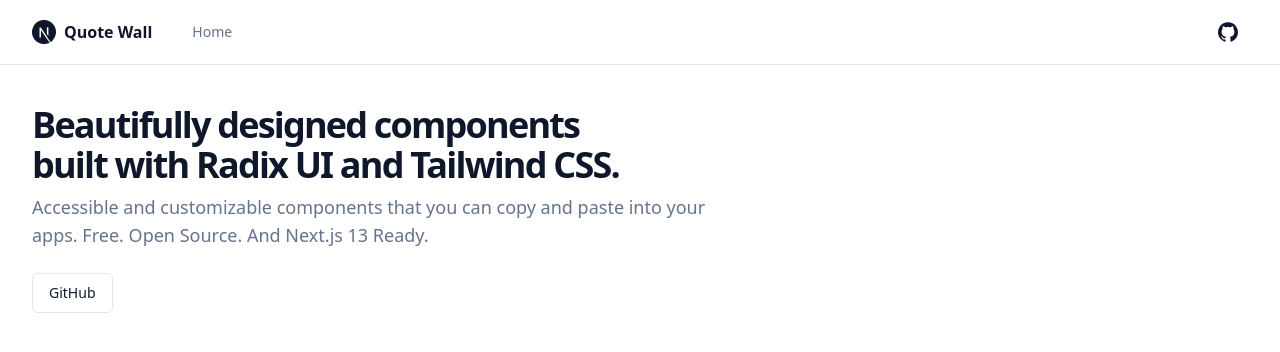
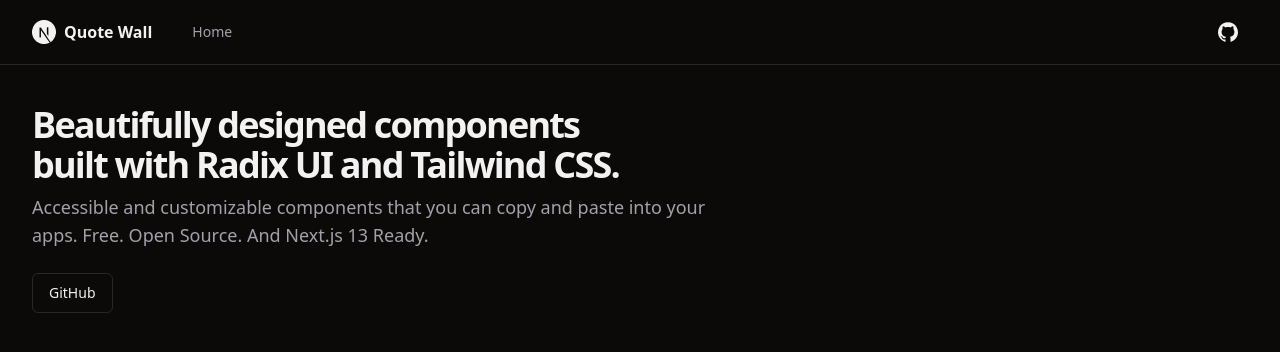
Before and after one commit to joeRob2468/quote-wall-r3f, a Next.js app: page / in a window 1280 px wide. Shown: the top 352 px of the page. Built offline with nearby package versions, Linux system fonts and the light colour scheme.

Commit message:
updated to a simple darkmode color set

```diff
--- a/src/app/layout.tsx
+++ b/src/app/layout.tsx
@@ -29,7 +29,7 @@ export default function RootLayout({ children }: RootLayoutProps) {
         <head />
         <body
           className={cn(
-            "min-h-screen bg-background font-sans antialiased",
+            "min-h-screen bg-background font-sans antialiased dark",
             fontSans.variable
           )}
         >
--- a/src/styles/globals.css
+++ b/src/styles/globals.css
@@ -5,68 +5,47 @@
 @layer base {
   :root {
     --background: 0 0% 100%;
-    --foreground: 222.2 47.4% 11.2%;
-
-    --muted: 210 40% 96.1%;
-    --muted-foreground: 215.4 16.3% 46.9%;
-
+    --foreground: 240 10% 3.9%;
+    --card: 0 0% 100%;
+    --card-foreground: 240 10% 3.9%;
     --popover: 0 0% 100%;
-    --popover-foreground: 222.2 47.4% 11.2%;
-
-    --border: 214.3 31.8% 91.4%;
-    --input: 214.3 31.8% 91.4%;
-
-    --card: 0 0% 100%;
-    --card-foreground: 222.2 47.4% 11.2%;
-
-    --primary: 222.2 47.4% 11.2%;
-    --primary-foreground: 210 40% 98%;
-
-    --secondary: 210 40% 96.1%;
-    --secondary-foreground: 222.2 47.4% 11.2%;
-
-    --accent: 210 40% 96.1%;
-    --accent-foreground: 222.2 47.4% 11.2%;
-
-    --destructive: 0 100% 50%;
-    --destructive-foreground: 210 40% 98%;
-
-    --ring: 215 20.2% 65.1%;
-
+    --popover-foreground: 240 10% 3.9%;
+    --primary: 346.8 77.2% 49.8%;
+    --primary-foreground: 355.7 100% 97.3%;
+    --secondary: 240 4.8% 95.9%;
+    --secondary-foreground: 240 5.9% 10%;
+    --muted: 240 4.8% 95.9%;
+    --muted-foreground: 240 3.8% 46.1%;
+    --accent: 240 4.8% 95.9%;
+    --accent-foreground: 240 5.9% 10%;
+    --destructive: 0 84.2% 60.2%;
+    --destructive-foreground: 0 0% 98%;
+    --border: 240 5.9% 90%;
+    --input: 240 5.9% 90%;
+    --ring: 346.8 77.2% 49.8%;
     --radius: 0.5rem;
   }
 
   .dark {
-    --background: 224 71% 4%;
-    --foreground: 213 31% 91%;
-
-    --muted: 223 47% 11%;
-    --muted-foreground: 215.4 16.3% 56.9%;
-
-    --accent: 216 34% 17%;
-    --accent-foreground: 210 40% 98%;
-
-    --popover: 224 71% 4%;
-    --popover-foreground: 215 20.2% 65.1%;
-
-    --border: 216 34% 17%;
-    --input: 216 34% 17%;
-
-    --card: 224 71% 4%;
-    --card-foreground: 213 31% 91%;
-
-    --primary: 210 40% 98%;
-    --primary-foreground: 222.2 47.4% 1.2%;
-
-    --secondary: 222.2 47.4% 11.2%;
-    --secondary-foreground: 210 40% 98%;
-
-    --destructive: 0 63% 31%;
-    --destructive-foreground: 210 40% 98%;
-
-    --ring: 216 34% 17%;
-
-    --radius: 0.5rem;
+    --background: 20 14.3% 4.1%;
+    --foreground: 0 0% 95%;
+    --card: 24 9.8% 10%;
+    --card-foreground: 0 0% 95%;
+    --popover: 0 0% 9%;
+    --popover-foreground: 0 0% 95%;
+    --primary: 346.8 77.2% 49.8%;
+    --primary-foreground: 355.7 100% 97.3%;
+    --secondary: 240 3.7% 15.9%;
+    --secondary-foreground: 0 0% 98%;
+    --muted: 0 0% 15%;
+    --muted-foreground: 240 5% 64.9%;
+    --accent: 12 6.5% 15.1%;
+    --accent-foreground: 0 0% 98%;
+    --destructive: 0 62.8% 30.6%;
+    --destructive-foreground: 0 85.7% 97.3%;
+    --border: 240 3.7% 15.9%;
+    --input: 240 3.7% 15.9%;
+    --ring: 346.8 77.2% 49.8%;
   }
 }
 
```
